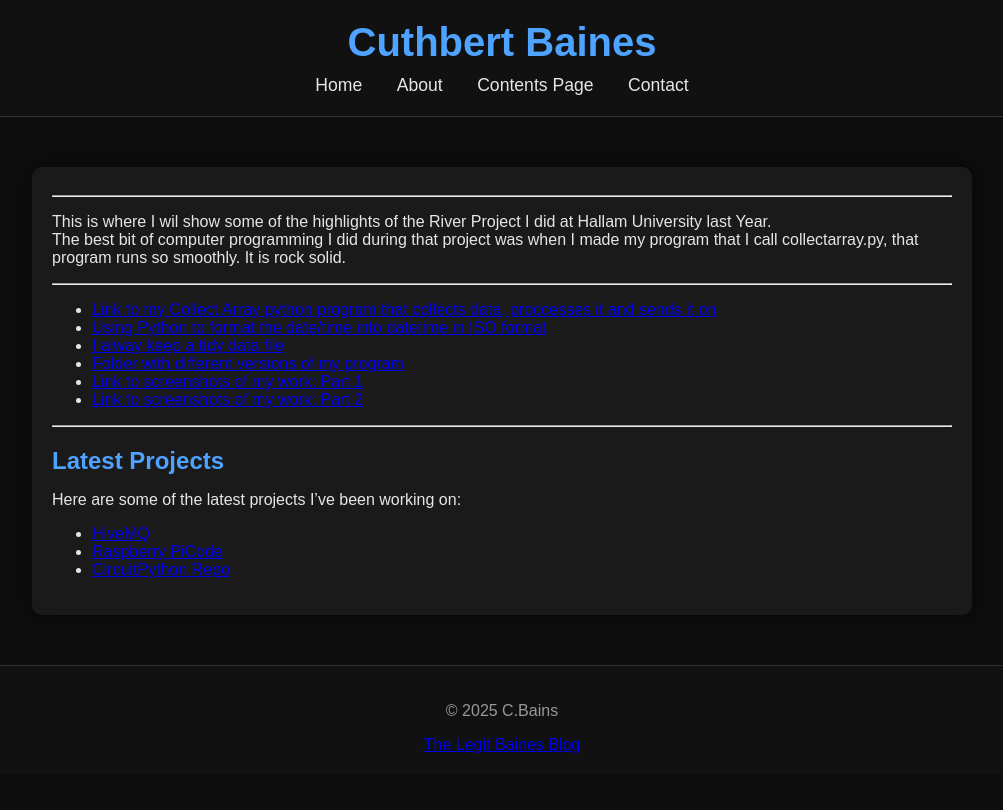
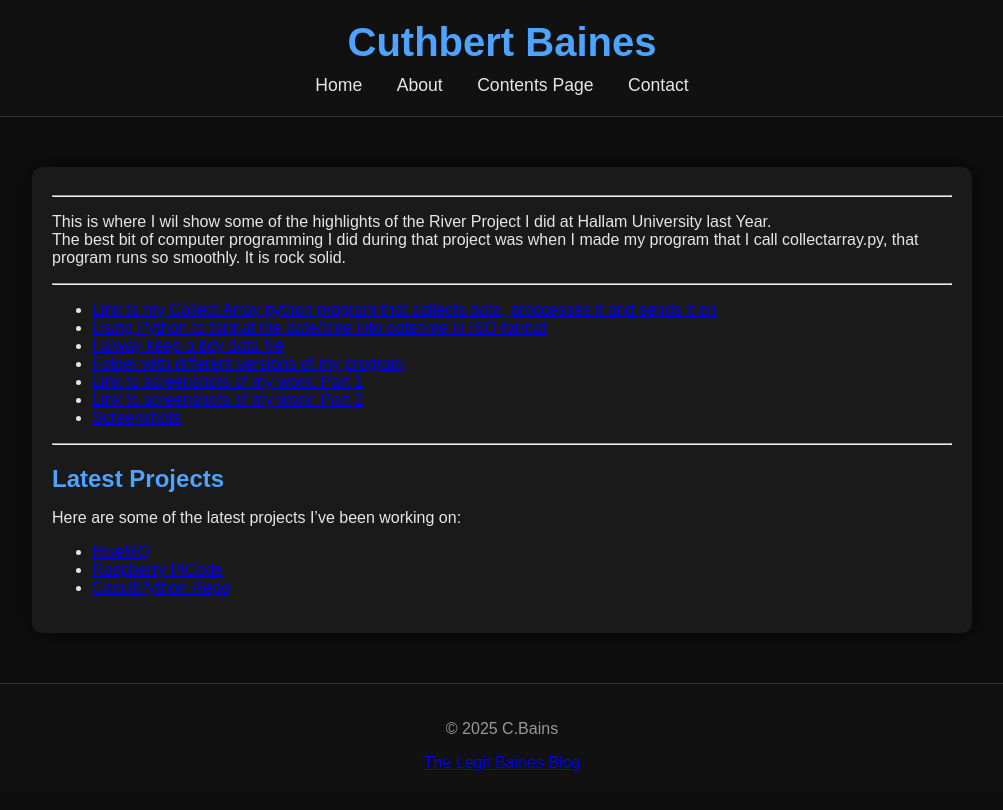
Before and after one commit to cuthbert86/cuthbert86.github.io, a Jekyll site: the page built from River_Project.md, in a window 1280 px wide. Shown: the top 810 px of the page, without its empty margins (138-1141 px from the left). Built offline with Jekyll 4.4.1, drawn with Linux system fonts in a browser that asks for light colours.

Commit message:
Refactor River_Project.md layout and content
Added link to screenshots.md

```diff
--- a/River_Project.md
+++ b/River_Project.md
@@ -20,6 +20,8 @@ collectarray.py, that program runs so smoothly. It is rock solid.
 - [Folder with different versions of my program](https://github.com/cuthbert86/RiverProject)
 - [Link to screenshots of my work: Part 1](screenshot_ofpythonPart1.png)
 - [Link to screenshots of my work: Part 2](screenshot_ofpythonPart2.png)
+- [Screenshots](assets/screenshots.md)
+
 
 ---
 
```
